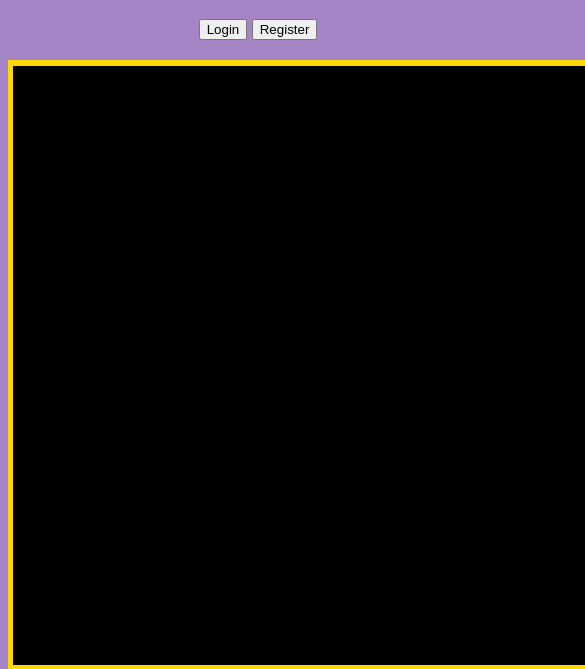
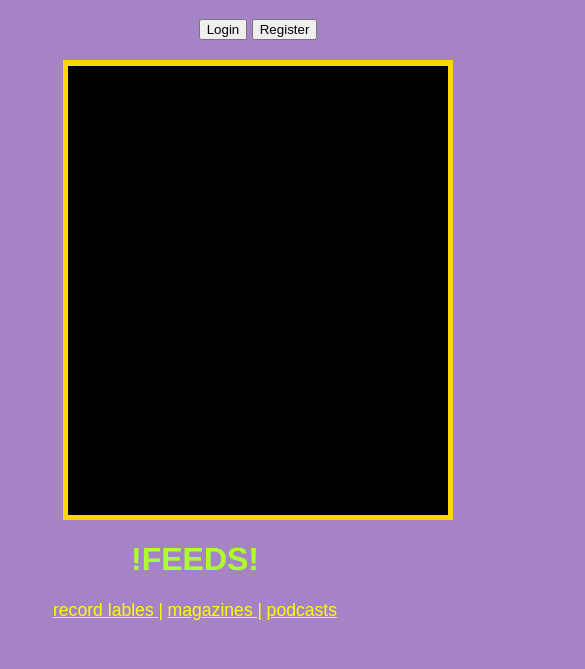
Before and after one commit to m3l0ncru2t/lanworld, a plain HTML site: page mobile.html in a window 390 px wide. Shown: the part 175-844 px from the top of the page, 585 px wide, since content can reach past the window. Drawn offline with nearby package versions, Linux system fonts and the light colour scheme; a script that the page names is missing.

Commit message:
Update mobile.html

```diff
--- a/mobile.html
+++ b/mobile.html
@@ -115,7 +115,7 @@ background: yellow;
       <button id="back-to-landing">Back</button>
   </div>
 
-<div class="box" style="position: absolutec; left: 100px; height:600px; width:600px;border:5px solid gold;background-color: black;font:26px Georgia, Garamond, Serif;overflow:auto;">
+<div class="box" style="position: absolutec; left: 100px; height:450px; width:380px;border:5px solid gold;background-color: black;font:26px Georgia, Garamond, Serif;overflow:auto;">
 
 
   <div id="comment-box">
```
